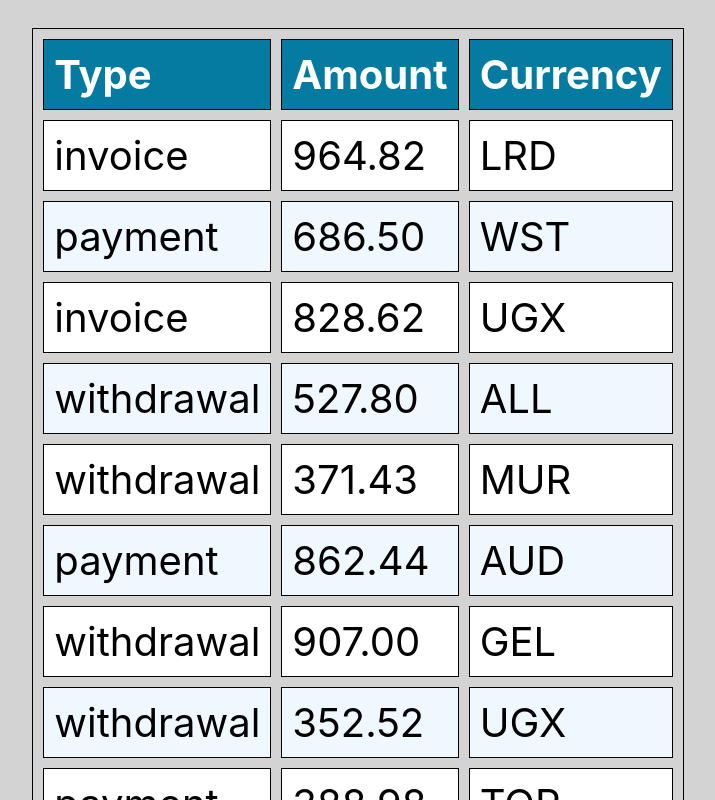
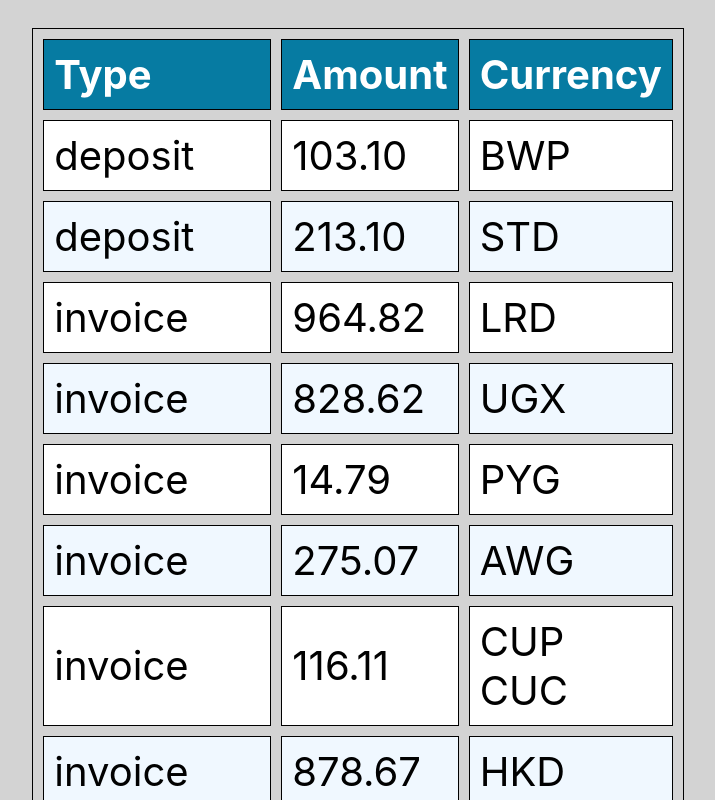
Before and after one commit to SiracencoSerghei/goit-react-hw-01-components, a React (Create React App) app: page / in a window 1280 px wide. Shown: the part 1500-2300 px from the top of the page, without its empty margins (282-997 px from the left). Built offline with nearby package versions, Linux system fonts and the light colour scheme.

Commit message:
use some metods for sort

```diff
--- a/src/components/Transactions/Transaction.jsx
+++ b/src/components/Transactions/Transaction.jsx
@@ -12,7 +12,11 @@ const TransactionHistory = ({items}) => {
             </tr>
         </thead>
         <tbody className={css.tbody}>
-            {items.map(({ id, type, amount, currency }, index) => {
+            {items
+                .sort((a, b) => a.type < b.type ? -1 : a.type > b.type ? 1 : 0)
+                // .sort((a, b) => a.amount - b.amount) або
+                // .sort((a, b) => a.currency < b.currency ? -1 : a.currency > b.currency ? 1 : 0)
+                .map(({ id, type, amount, currency }, index) => {
                 return (
                     <tr key={id} style={{ backgroundColor: index % 2 === 0 ? 'white' : 'aliceblue' }} >
                     <td>{type}</td>
```
